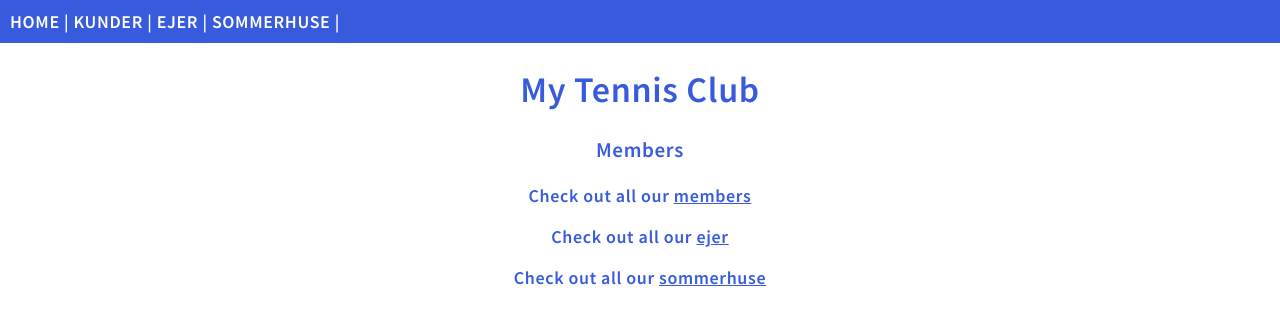
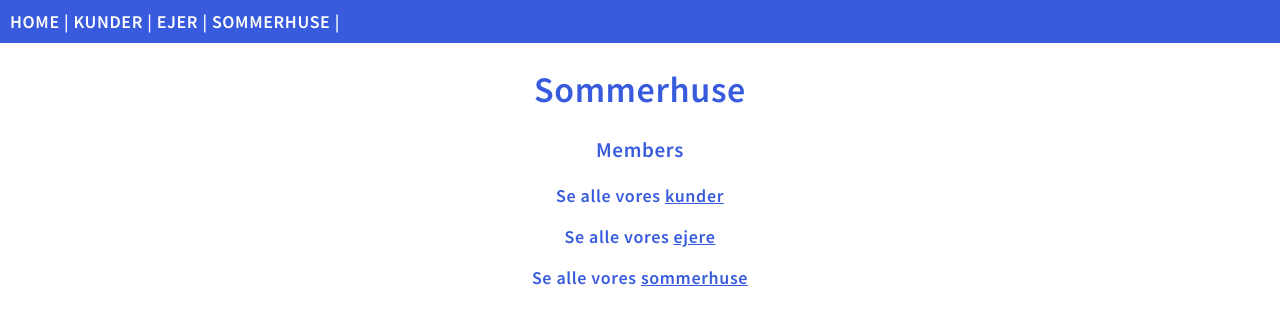
Before and after one commit to camilla1323/Sommerhuse, a Django app: page / in a window 1280 px wide. Shown: the top 325 px of the page. Run offline with Django 5.2, Linux system fonts and the light colour scheme.

Commit message:
Ændret forside til dansk

```diff
--- a/my_tennis_club/members/templates/main.html
+++ b/my_tennis_club/members/templates/main.html
@@ -6,12 +6,12 @@
 
 {% block content %}
   <div class="main">
-    <h1>My Tennis Club</h1>
+    <h1>Sommerhuse</h1>
 
     <h3>Members</h3>
 
-    <p>Check out all our <a href="members/">members</a></p>
-    <p>Check out all our <a href="ejer">ejer</a></p>
-    <p>Check out all our <a href="sommerhus/">sommerhuse</a></p>
+    <p>Se alle vores <a href="members/">kunder</a></p>
+    <p>Se alle vores <a href="ejer">ejere</a></p>
+    <p>Se alle vores <a href="sommerhus/">sommerhuse</a></p>
   </div>
   {% endblock %}
```
